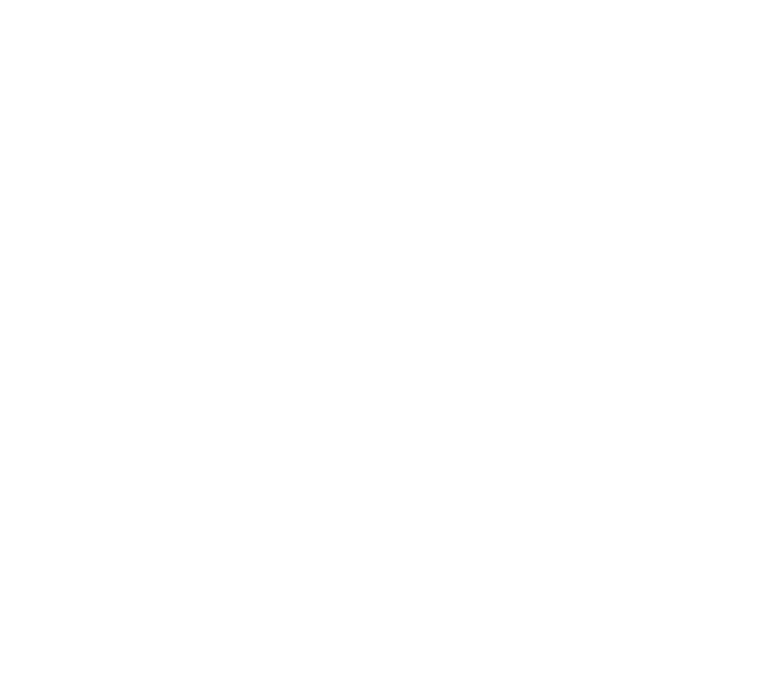
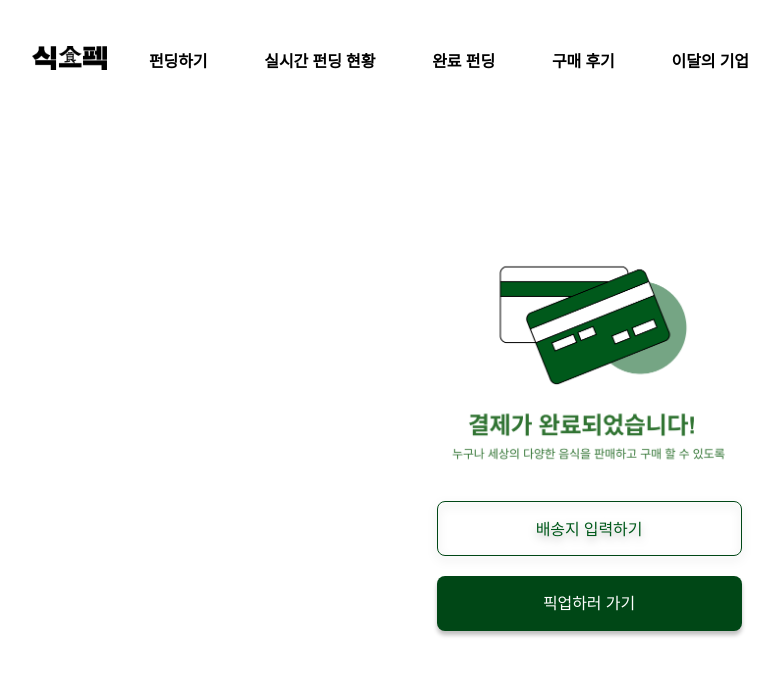
Before and after one commit to 9oormthon-univ/2024_BEOTKKOTTHON_TEAM_26_FE, a React (Create React App) app in the folder goorm/: page /payComplete in a window 1280 px wide. Before the commit this address had no page. Shown: the top 676 px of the page, without its empty margins (51-830 px from the left). Built offline with nearby package versions, Linux system fonts and the light colour scheme.

Commit message:
[ADD] 결제완료 페이지 생성

```diff
--- a/goorm/src/App.js
+++ b/goorm/src/App.js
@@ -6,6 +6,7 @@
 import Detail from "./pages/Detail";
 import Payment from "./pages/Payment";
 import DetailView from "./pages/DetailView";
+import PayComplete from "./pages/PayComplete";
 
 function App() {
   return (
@@ -26,6 +27,8 @@
           <Route path="/detailview" element={<DetailView />} />
           {/*결제진행창 */}
           <Route path="/payment" element={<Payment />} />
+          {/* 결제완료 페이지 */}
+          <Route path="/payComplete" element={<PayComplete />} />
         </Routes>
       </div>
     </BrowserRouter>
--- /dev/null
+++ b/goorm/src/pages/PayComplete.jsx
@@ -0,0 +1,67 @@
+import React, { useState } from "react";
+import styled, { css } from "styled-components";
+import Header from "../components/Header.jsx";
+
+const Background = styled.div`
+  position: relative;
+  margin: auto;
+  width: 1280px;
+  // height: 832px;
+  height: 100vh;
+  font-size: 40px;
+`;
+const Address = styled.div`
+  position: relative;
+  margin: auto;
+  margin-top: 10px;
+  margin-bottom: 20px;
+  width: 305px;
+  height: 55px;
+  filter: drop-shadow(0px 4px 4px rgba(0, 0, 0, 0.25));
+  border-radius: 8px;
+  font-family: "Arial";
+  font-weight: 400;
+  font-size: 16px;
+  line-height: 55px;
+  text-align: center;
+  letter-spacing: -0.1px;
+  color: #00591b;
+  border: 1px solid #004716;
+`;
+const PickUp = styled.div`
+  position: relative;
+  margin: auto;
+  width: 305px;
+  height: 55px;
+  background: #004716;
+  box-shadow: 0px 4px 4px rgba(0, 0, 0, 0.25);
+  border-radius: 8px;
+  font-family: "Arial";
+  font-weight: 400;
+  font-size: 16px;
+  line-height: 55px;
+  text-align: center;
+  letter-spacing: -0.1px;
+  color: #ffffff;
+`;
+
+const PayComplete = () => {
+  return (
+    <Background>
+      <Header />
+      <img
+        src={`${process.env.PUBLIC_URL}/images/결제 완료.png`}
+        width="1280px"
+        style={{
+          position: "relative",
+          textAlign: "center",
+          paddingRight: "22px",
+        }}
+      />
+      <Address>배송지 입력하기</Address>
+      <PickUp>픽업하러 가기</PickUp>
+    </Background>
+  );
+};
+
+export default PayComplete;
```
Also changed, not shown: goorm/public/images/결제 완료.png (added).
